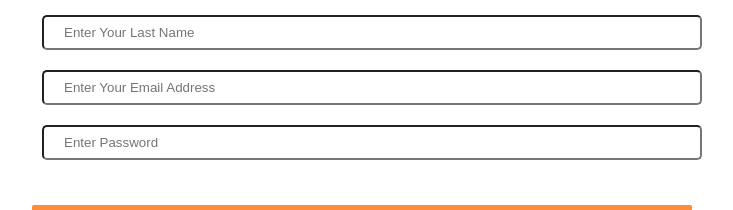
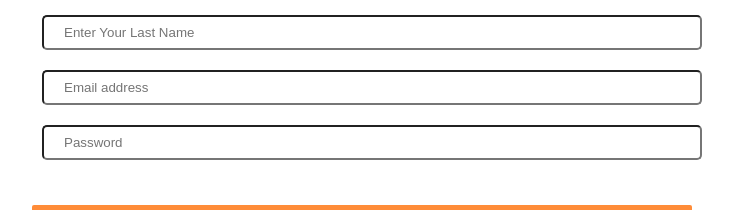
Before and after one commit to DUMBUDIANA/Kambuzuma-team-react, a React (Create React App) app: page /SignUp in a window 1280 px wide. Shown: the part 266-476 px from the top of the page, without its empty margins (278-1011 px from the left). Built offline with nearby package versions, Linux system fonts and the light colour scheme; a web font is replaced by a local one.

Commit message:
firebse authentication

```diff
--- a/package.json
+++ b/package.json
@@ -6,6 +6,7 @@
     "@testing-library/jest-dom": "^5.17.0",
     "@testing-library/react": "^13.4.0",
     "@testing-library/user-event": "^13.5.0",
+    "firebase": "^10.12.5",
     "react": "^18.3.1",
     "react-dom": "^18.3.1",
     "react-router-dom": "^6.25.1",
--- /dev/null
+++ b/src/pages/Firebase.js
@@ -0,0 +1,18 @@
+import { initializeApp } from "firebase/app";
+import { getAuth } from "firebase/auth";
+
+
+const firebaseConfig = {
+    apiKey: "AIzaSyCwMFfaWPGpm1c3k-6kI4P8qM34PFZKEU0",
+    authDomain: "kambuzuma-final-auth.firebaseapp.com",
+    projectId: "kambuzuma-final-auth",
+    storageBucket: "kambuzuma-final-auth.appspot.com",
+    messagingSenderId: "584012781544",
+    appId: "1:584012781544:web:c87d4860fdc243bff7765d"
+  };
+
+  const app = initializeApp(firebaseConfig);
+
+// Initialize Firebase Authentication and get a reference to the service
+export const auth = getAuth(app);
+export default app;
--- a/src/pages/Hoss.js
+++ b/src/pages/Hoss.js
@@ -1,7 +1,21 @@
 import React from "react"
-import { Link } from "react-router-dom"
+import { Link } from "react-router-dom";
+import {  signOut } from "firebase/auth";
+import {auth} from './Firebase';
+import { useNavigate } from 'react-router-dom';
+export default function Host2() {
 
-export default function Host2() {
+    const navigate = useNavigate();
+
+    const handleLogout = () => {
+        signOut(auth).then(() => {
+        // Sign-out successful.
+            navigate("/");
+            console.log("Signed out successfully")
+        }).catch((error) => {
+        // An error happened.
+        });
+    }
     return (
         <div className="Host-page-container">
 
@@ -9,7 +23,7 @@ export default function Host2() {
                 <h1 className="host--h1">Sorry, the page you were looking for was not found.</h1>
             </div>
 
-            <Link className="link-Host" to="/Vans">Return to home</Link>
+            <Link className="link-Host" to="/Vans" onClick={handleLogout} >Log out</Link>
 
         <div className="foot">
             <p>Ⓒ 2022 #VANLIFE</p>
--- a/src/pages/SignIn.js
+++ b/src/pages/SignIn.js
@@ -1,18 +1,61 @@
 
 import React from "react"
 import { Link } from "react-router-dom"
+import  {useState} from 'react';
+import {  signInWithEmailAndPassword   } from 'firebase/auth';
+import { auth } from './Firebase';
+import { useNavigate } from 'react-router-dom'
 
 export default function LogIn() {
+
+    const navigate = useNavigate();
+    const [email, setEmail] = useState('');
+    const [password, setPassword] = useState('');
+
+    const onLogin = (e) => {
+        e.preventDefault();
+        signInWithEmailAndPassword(auth, email, password)
+        .then((userCredential) => {
+            // Signed in
+            const user = userCredential.user;
+            navigate("/home")
+            console.log(user);
+        })
+        .catch((error) => {
+            const errorCode = error.code;
+            const errorMessage = error.message;
+            console.log(errorCode, errorMessage)
+        });
+
+    }
+
     return (
         <div className="Host-page-container">
 
             <h1 className="hostTwo--h1">Sign in to your account</h1>
          <form action="submit">
-             <input type="text" name="Email Address" placeholder="Email Address"/>
-             <input type="text" name="PassWord" placeholder="PassWord" />
+
+             <input
+
+              id="email-address"
+              name="email"
+              type="email"
+              required
+              placeholder="Email address"
+              onChange={(e)=>setEmail(e.target.value)}
+
+              />
+             <input
+             id="password"
+             name="password"
+             type="password"
+             required
+             placeholder="Password"
+             onChange={(e)=>setPassword(e.target.value)}
+             />
          </form>
 
-            <Link className="link-HostTwo" to="/Hoss ">Sign in</Link>
+            <Link className="link-HostTwo" to="/Hoss " onClick={onLogin}  >Sign in</Link>
 
         <p className="HostTwo--p">Don’t have an account? <Link  to="/SignUp"><span className="HostTwo--span">Create one now </span></Link></p>
         <div className="foot">
--- a/src/pages/SignUp.js
+++ b/src/pages/SignUp.js
@@ -1,7 +1,36 @@
 import React from "react";
+import { useNavigate } from 'react-router-dom';
+import {  createUserWithEmailAndPassword  } from 'firebase/auth';
+import { auth } from './Firebase';
+import  {useState} from 'react'
 
  function CreateAcc() {
 
+        const navigate = useNavigate();
+
+        const [email, setEmail] = useState('')
+        const [password, setPassword] = useState('');
+
+        const onSubmit = async (e) => {
+          e.preventDefault()
+
+          await createUserWithEmailAndPassword(auth, email, password)
+            .then((userCredential) => {
+                // Signed in
+                const user = userCredential.user;
+                console.log(user);
+                navigate("/login")
+                // ...
+            })
+            .catch((error) => {
+                const errorCode = error.code;
+                const errorMessage = error.message;
+                console.log(errorCode, errorMessage);
+                // ..
+            });
+
+
+        }
 
     return (
         <div className="Host-page-container">
@@ -22,40 +51,35 @@ import React from "react";
             />
 
            <input
-
             type="text"
-
             name="Names"
-
             placeholder="Enter Your Last Name"
-
             required
-
-
-
            />
 
 
 
              <input type="email"
-
-             name="Email Address"
-
-             placeholder="Enter Your Email Address"
-
-
+             label="Email address"
+             value={email}
+             onChange={(e) => setEmail(e.target.value)}
+             required
+             placeholder="Email address"
              />
 
-             <input type="password"
+             <input
+             type="password"
+             label="Create password"
+             value={password}
+             onChange={(e) => setPassword(e.target.value)}
+             required
+             placeholder="Password"
 
-             name="PassWord"
-
-             placeholder="Enter Password"
 
 
              />
          </form>
-                 <button type="submit" className="link-HostTwo">Sign Up</button>
+                 <button type="submit" className="link-HostTwo" onClick={onSubmit} >Sign Up</button>
 
             <div className="foot">
             <p>Ⓒ 2022 #VANLIFE</p>
```
Also changed, not shown: 1 other file (tests, documents, lock files or other folders).
